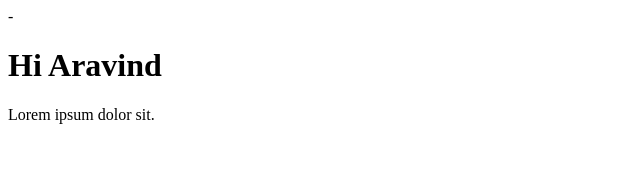
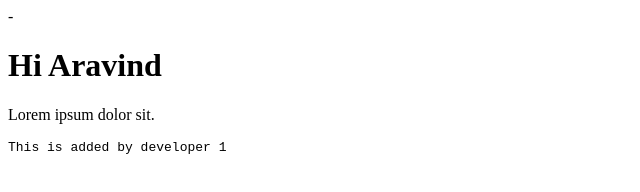
Before and after one commit to SAMUDRALAARAVIND/git-prt2, a plain HTML site: page index.html in a window 1280 px wide. Shown: the whole page, without its empty margins (0-640 px from the left). Drawn offline with Linux system fonts and the light colour scheme.

Commit message:
pre tag added by dev 1

```diff
--- a/index.html
+++ b/index.html
@@ -9,5 +9,6 @@
 <body>
     <h1>Hi Aravind</h1>
     <p>Lorem ipsum dolor sit.</p>
+    <pre>This is added by developer 1</pre>
 </body>
 </html>
```
